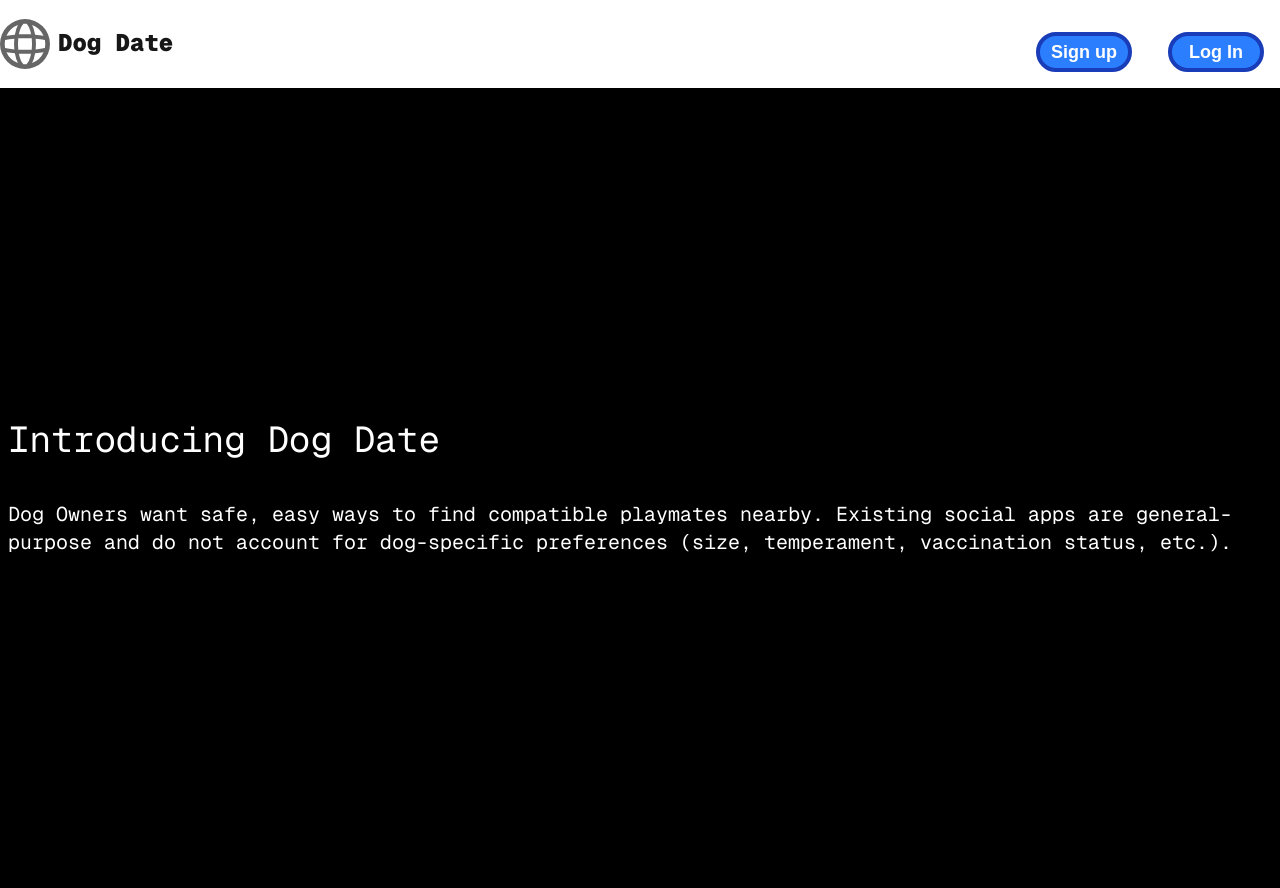
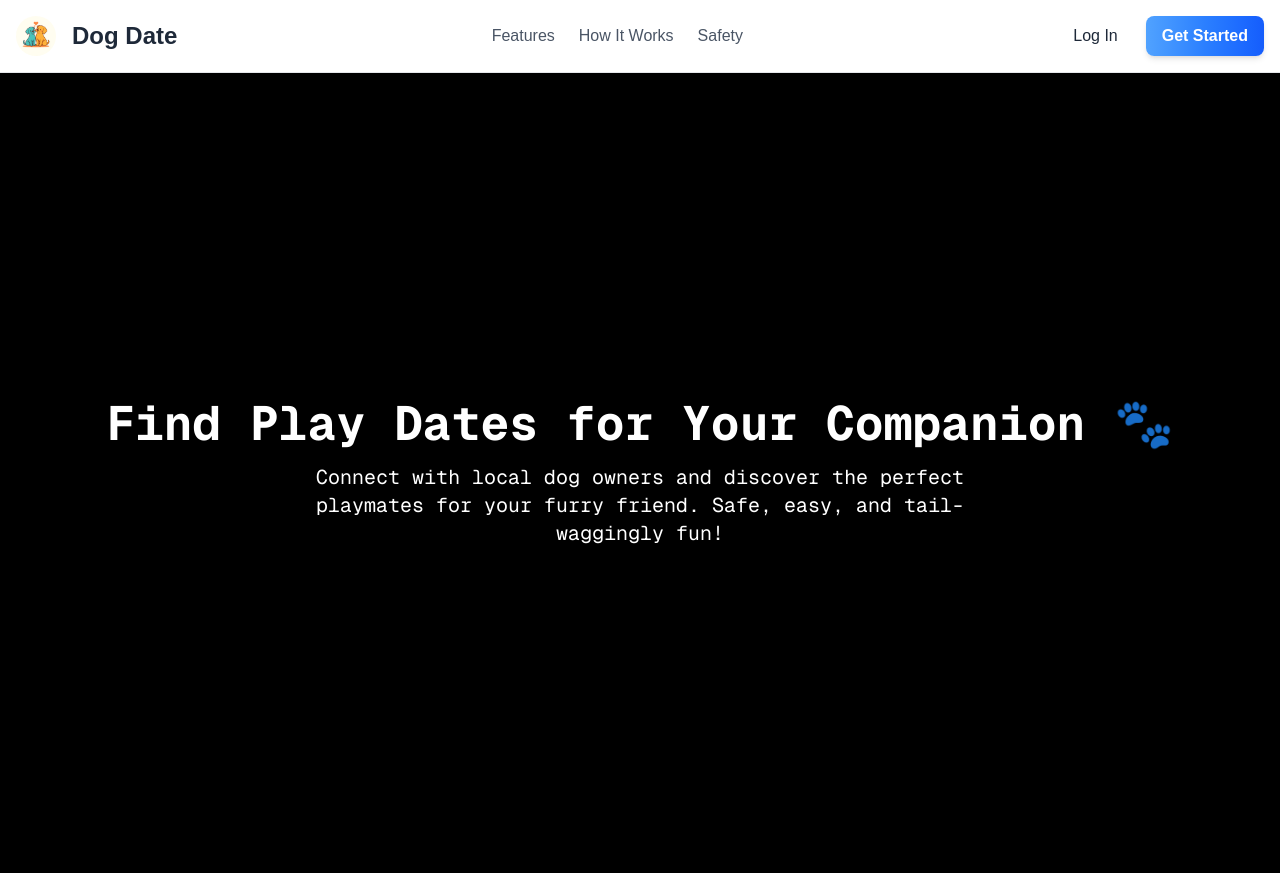
Before and after one commit to kevJ711/dog-date, a Next.js app: page / in a window 1280 px wide. Built offline with nearby package versions, Linux system fonts and the light colour scheme.

Commit message:
added navbar and connected login/get started.

```diff
--- a/src/app/page.tsx
+++ b/src/app/page.tsx
@@ -1,37 +1,78 @@
+"use client";
+
 import Image from "next/image";
-//New Code
-import Link from 'next/link';
-//<Image src="/vercel.svg" alt="website icon" width={500} height={500}/>
+import Link from "next/link";
 
 export default function Home() {
   return (
-  <main className="">
-    <div id="first section" className="flex w-full items-center bg-white justify-between;">
-      <div className="flex items-start">
-        <Image src="/globe.svg" alt="website icon" width={50} height={50}/>
-        <h1 className="font-mono font-black text-2xl m-2">Dog Date</h1>
+    <main className="min-h-screen flex flex-col">
+      {/* Header / Navbar */}
+      <header className="w-full bg-white/80 backdrop-blur-sm border-b border-gray-200 sticky top-0 z-50">
+        <div className="container mx-auto px-4 py-4 flex items-center justify-between">
+          {/* Left: Logo and Title */}
+          <div className="flex items-center gap-4">
+            <Image
+              src="/dogdate-logo.png" // ✅ make sure this is inside /public
+              alt="Dog Date Logo"
+              width={40}
+              height={40}
+              className="object-contain rounded-full"
+            />
+            <h1 className="text-2xl font-bold text-gray-800">Dog Date</h1>
           </div>
-      {/* Button Container */}
-      <div className="flex space-x-1 mt-4 items-end ml-auto">
-        {/* Sign Up button */}
-        <Link href="/signup">
-        <button className='btn' >Sign up</button>
+
+          {/* Center Nav Links */}
+          <nav className="hidden md:flex items-center gap-6">
+            <a
+              href="#features"
+              className="text-gray-600 hover:text-gray-900 transition-colors"
+            >
+              Features
+            </a>
+            <a
+              href="#how-it-works"
+              className="text-gray-600 hover:text-gray-900 transition-colors"
+            >
+              How It Works
+            </a>
+            <a
+              href="#safety"
+              className="text-gray-600 hover:text-gray-900 transition-colors"
+            >
+              Safety
+            </a>
+          </nav>
+
+          {/* Right: Buttons */}
+          <div className="flex items-center gap-3">
+            <Link
+              href="/login"
+              className="px-4 py-2 text-gray-800 hover:text-blue-600 font-medium transition"
+            >
+              Log In
             </Link>
-        {/* Log In button */}
-        <Link href="/login">
-        <button className='btn' >Log In</button>
+            <Link
+              href="/signup"
+              className="px-4 py-2 rounded-lg bg-gradient-to-r from-blue-400 via-blue-500 to-blue-600 text-white font-semibold shadow-md hover:shadow-lg hover:scale-105 transition-transform duration-300"
+            >
+              Get Started
             </Link>
           </div>
         </div>
-    <div id="Second section" className="flex bg-black items-center justify-center min-h-screen">
-      <div className="flex-col"> {/* Word content contianer */}
-        <h1 className="font-mono text-white text-4xl m-2">Introducing Dog Date</h1><br/>
-        <p className="font-mono text-white text-xl m-2">Dog Owners want safe, easy ways to find compatible playmates nearby. Existing social apps
-        are general-purpose and do not account for dog-specific preferences (size, temperament,
-        vaccination status, etc.).</p>
-      </div>
+      </header>
 
-    </div>
+      {/* Hero Section */}
+      <section
+        id="intro"
+        className="flex flex-col items-center justify-center bg-black text-white text-center min-h-screen px-6"
+      >
+        <h1 className="font-mono text-4xl sm:text-5xl font-bold mb-4">
+          Find Play Dates for Your Companion 🐾
+        </h1>
+        <p className="font-mono text-lg sm:text-xl max-w-2xl">
+          Connect with local dog owners and discover the perfect playmates for your furry friend. Safe, easy, and tail-waggingly fun!
+        </p>
+      </section>
     </main>
   );
 }
```
Lines whose indentation alone changed are shown as unchanged.
